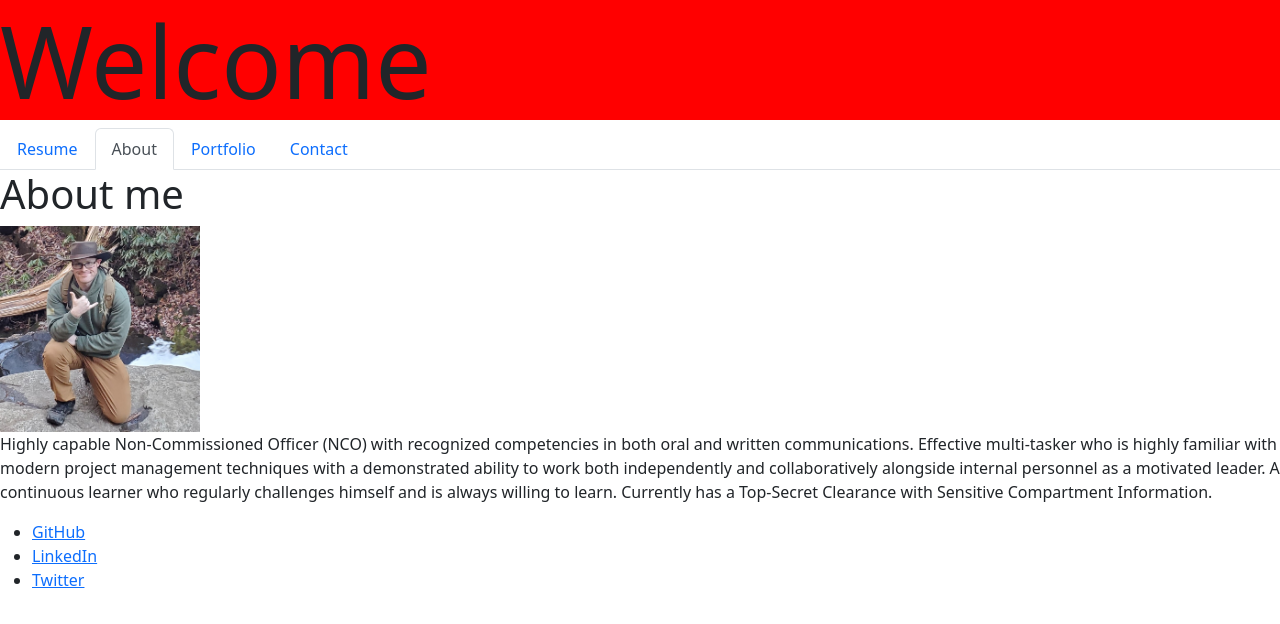
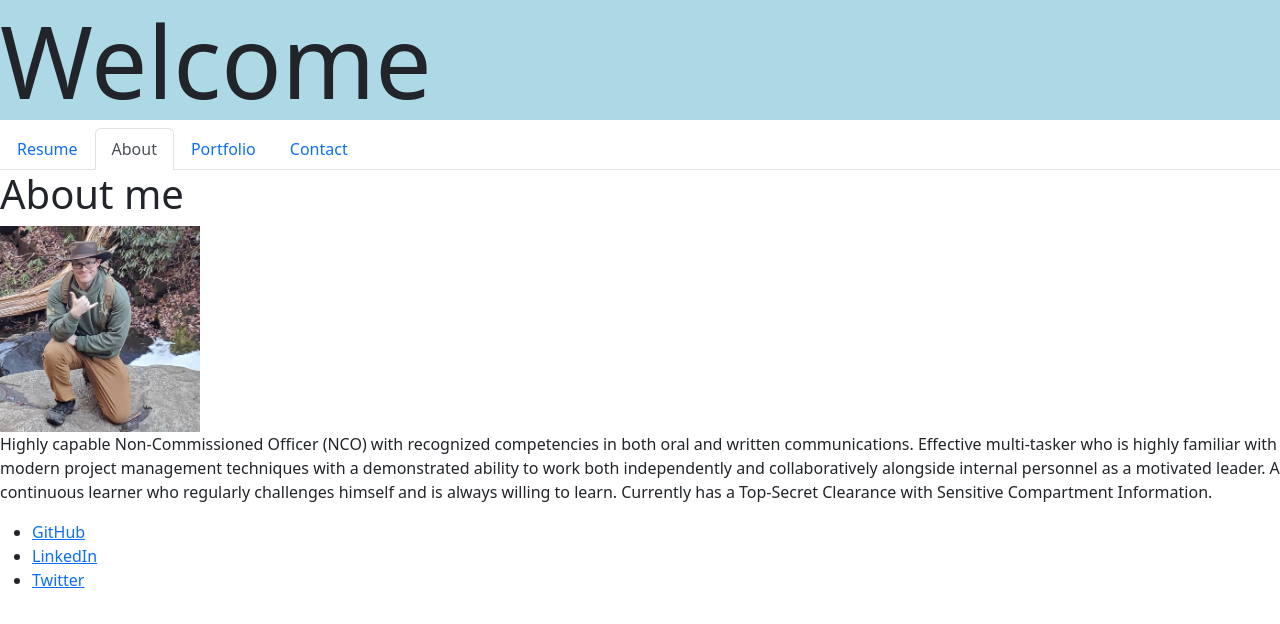
Before and after one commit to CrowTrooper202/Baacke-portfolio-2, a React (Create React App) app: page / in a window 1280 px wide. Shown: the top 624 px of the page. Built offline with nearby package versions, Linux system fonts and the light colour scheme.

Commit message:
got rid of comments and changed back ground color

```diff
--- a/src/components/Header.js
+++ b/src/components/Header.js
@@ -3,21 +3,16 @@ import React from 'react';
 
 // By importing the Header.css file, it is added to the DOM whenever this component loads
 
-// We can also style a component inside of its JavaScript file by adding style properties to its rendered elements
-// Unlike regular HTML, a JSX style property must be an object instead of a string
-// On a style object, we camelCase all property names, and put all of the values in quotes
-// Non quoted values default to "pixels", e.g. height, margin, padding
 
 const styles = {
   headerStyle: {
-    background: 'red',
+    background: 'lightblue',
   },
   headingStyle: {
     fontSize: '100px',
   },
 };
 
-// We use JSX curly braces to evaluate the style object
 
 function Header() {
   return (
--- a/src/components/PortfolioContainer.js
+++ b/src/components/PortfolioContainer.js
@@ -29,14 +29,12 @@ export default function PortfolioContainer() {
 
   return (
     <div>
-      {/* We are passing the currentPage from state and the function to update it */}
-      {/* <NavTabs currentPage={currentPage} handlePageChange={handlePageChange} /> */}
+
       <Header currentPage={currentPage} handlePageChange={handlePageChange} />
       <NavTabs currentPage={currentPage} handlePageChange={handlePageChange} />
       {renderPage()}
       <Footer currentPage={currentPage} handlePageChange={handlePageChange} />
-      {/* Here we are calling the renderPage method which will return a component  */}
-      {/* {renderPage()} */}
+
     </div>
   );
 }
--- a/src/components/pages/Contact.js
+++ b/src/components/pages/Contact.js
@@ -25,9 +25,9 @@ export default function Contact() {
 
         if (!validateEmail(email) || !name) {
             setErrorMessage('Email or Name is needed');
-            // We want to exit out of this code block if something is wrong so that the user can correct it
+
             return;
-            // Then we check to see if the password is not valid. If so, we set an error message regarding the password.
+
           }
           alert(`hello ${name}`)
 
--- a/src/components/utils/install.js
+++ b/src/components/utils/install.js
@@ -1,6 +1,5 @@
 const butInstall = document.getElementById('buttonInstall');
 
-// Logic for installing the PWA
 
 window.addEventListener('beforeinstallprompt', (event) => {
     window.deferredPrompt=event;
```
Also changed, not shown: src/components/NavTabs.js (+2 -7 lines), src/components/pages/Portfolio.js (+0 -7 lines), src/components/pages/Resume.js (+2 -25 lines), src/components/utils/photos/svgGenerator.PNG (deleted).
